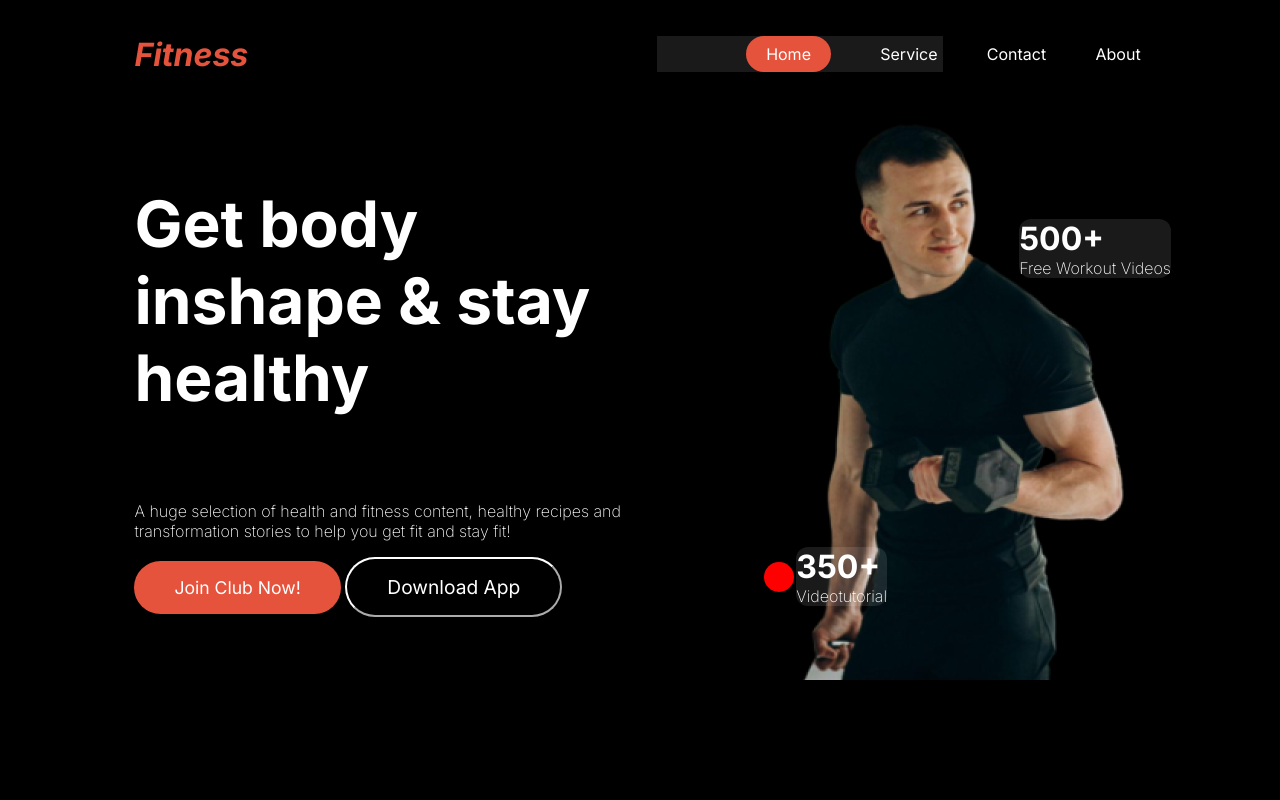
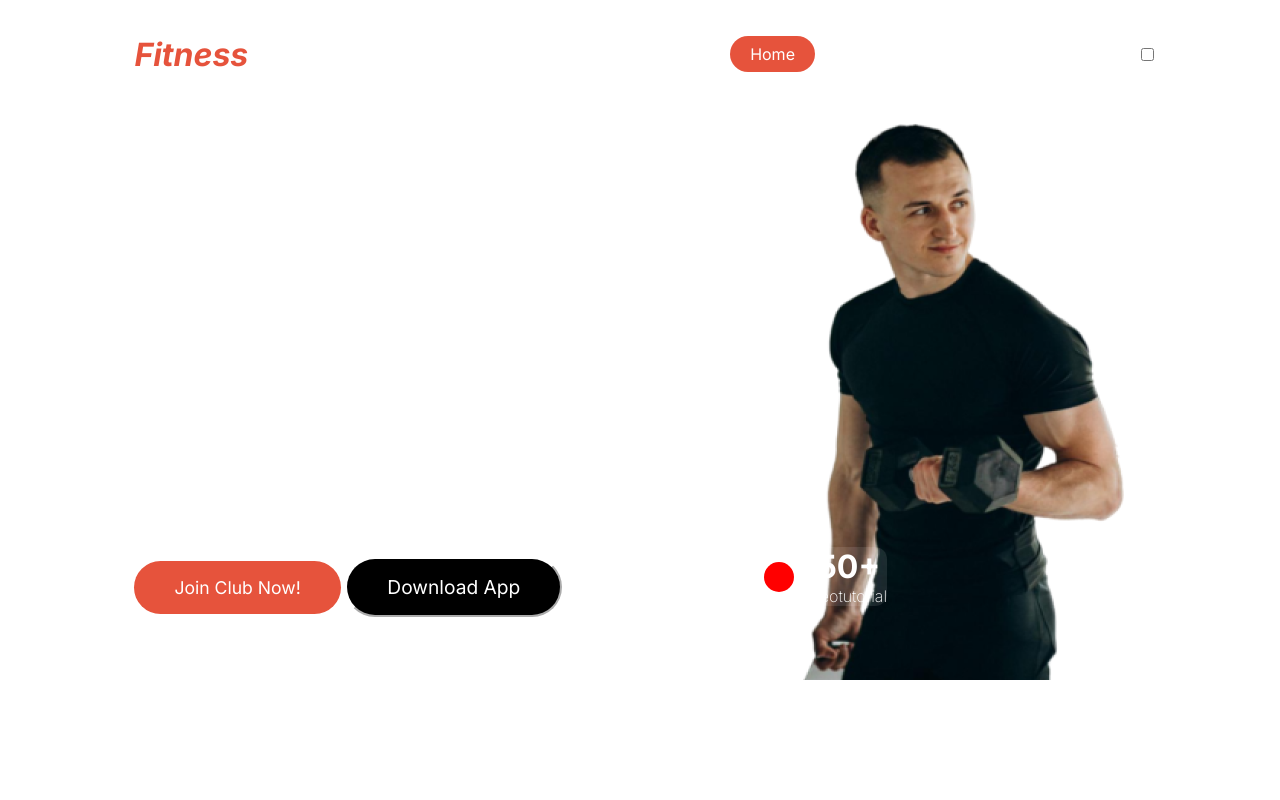
Before and after one commit to nayon0000/ass-2, a plain HTML site: page index.html in a window 1280 px wide. Shown: the top 800 px of the page. Drawn offline with Linux system fonts and the light colour scheme; a web font is replaced by a local one.

Commit message:
Add files via upload

```diff
--- a/index.html
+++ b/index.html
@@ -6,7 +6,7 @@
     <title>Document</title>
     <link rel="stylesheet" href="style.css">
 </head>
-<body class="color">
+<body class="">
     <header class="header-main">
         <section class="header-section">
             <nav class="nav1">
@@ -16,6 +16,10 @@
                     <li class="nav-li"><a class="nav-a" href="aa.com">Service</a></li>
                     <li class="nav-li"><a class="nav-a" href="aa.com">Contact</a></li>
                     <li class="nav-li"><a class="nav-a" href="aa.com">About</a></li>
+                    <input type="checkbox" id="check">
+                    <label for="check">
+                        <i class="fas-fa-bar"></i>
+                    </label>
                 </ul>
             </nav>
             <section class="header-sec">
--- a/style.css
+++ b/style.css
@@ -7,7 +7,7 @@
 
 
 .color{
-    background-color: rgb(0, 0, 0);
+    background-color:;
 }
 .nav1{
 display: flex;
@@ -140,7 +140,7 @@ margin-left:20%;
 }
 
 @media screen and (max-width : 576px) {
-    .nav-ul{
+    .nav-li{
         display: none;
     }
     .nav1{
```
